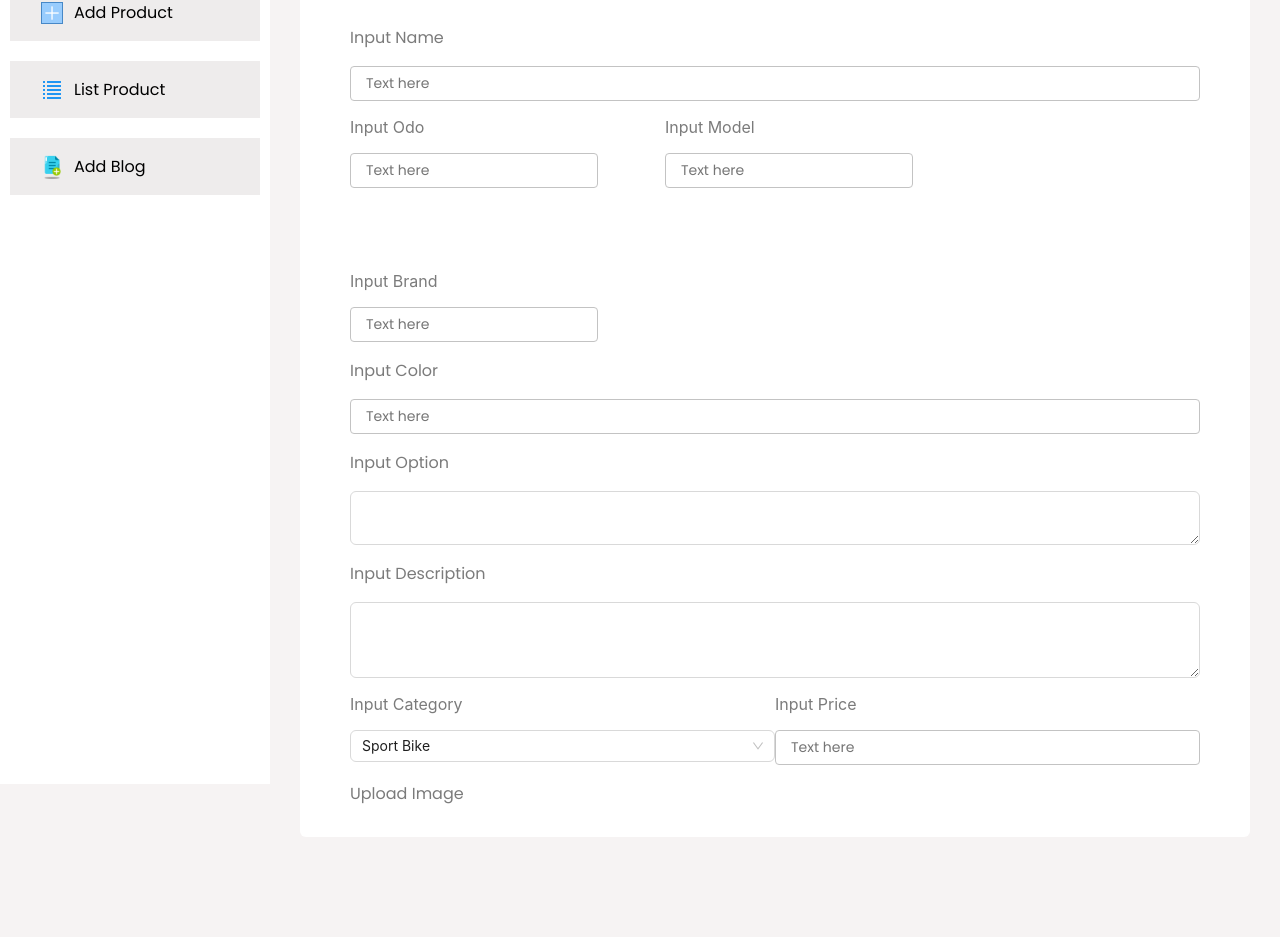
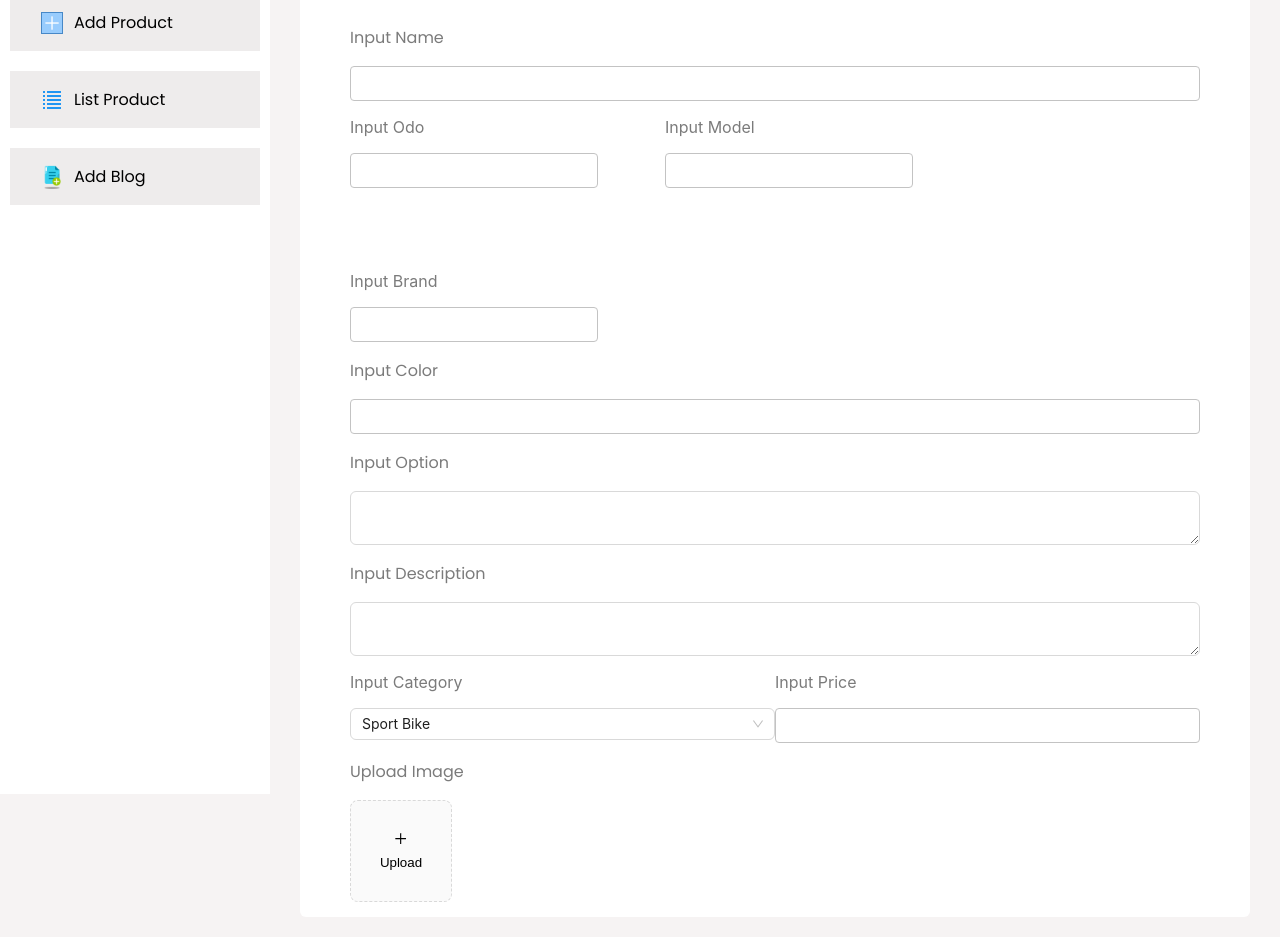
Before and after one commit to SEHuuToan/Ecommerce-AdminPanel, a React (Vite) app: page /add-product in a window 1280 px wide. Shown: the part 115-1052 px from the top of the page. Before the commit the page ends 972 px from the top, so only its background shows below. Built offline with nearby package versions, Linux system fonts and the light colour scheme.

Commit message:
update upload images

```diff
--- a/src/components/Sidebar/Sidebar.css
+++ b/src/components/Sidebar/Sidebar.css
@@ -1,7 +1,7 @@
 .sidebar {
     display: flex;
     flex-direction: column;
-    padding: 10px 10px 0px;
+    padding: 20px 10px 0px;
     gap: 20px;
     width: 100%;
     max-width: 250px;
--- a/src/components/add_product/AddProduct.tsx
+++ b/src/components/add_product/AddProduct.tsx
@@ -1,42 +1,73 @@
-import React from "react";
+import React, { useState } from "react";
 import "./AddProduct.css";
-import { Select, Input, Col, Row } from "antd";
+import { Select, Input, Col, Row, Image, Upload } from "antd";
+import { PlusOutlined } from "@ant-design/icons";
+import type { GetProp, UploadFile, UploadProps } from "antd";
 
+type FileType = Parameters<GetProp<UploadProps, "beforeUpload">>[0];
+const getBase64 = (file: FileType): Promise<string> =>
+  new Promise((resolve, reject) => {
+    const reader = new FileReader();
+    reader.readAsDataURL(file);
+    reader.onload = () => resolve(reader.result as string);
+    reader.onerror = (error) => reject(error);
+  });
 const changeSelectCategory = (value: string) => {
   console.log(`selected ${value}`);
 };
 const { TextArea } = Input;
 const AddProduct: React.FC = () => {
+  const [previewOpen, setPreviewOpen] = useState(false);
+  const [previewImage, setPreviewImage] = useState("");
+  const [fileList, setFileList] = useState<UploadFile[]>([])
+  const handlePreview = async (file: UploadFile) => {
+    if (!file.url && !file.preview) {
+      file.preview = await getBase64(file.originFileObj as FileType);
+    }
+
+    setPreviewImage(file.url || (file.preview as string));
+    setPreviewOpen(true);
+  };
+  const handleChange: UploadProps["onChange"] = ({ fileList: newFileList }) =>
+    setFileList(newFileList);
+
+  const uploadButton = (
+    <button style={{ border: 0, background: "none" }} type="button">
+      <PlusOutlined />
+      <div style={{ marginTop: 8 }}>Upload</div>
+    </button>
+  );
+
   return (
     <div className="add-product">
       <div className="addproduct-itemfield">
         <p>Input Name</p>
-        <input type="text" name="name" placeholder="Text here" />
+        <input type="text" name="name" />
       </div>
       <Row className="row-setup">
         <Col span={7}>
           <div className="addproduct-itemfield">
             <p>Input Odo</p>
-            <input type="text" name="name" placeholder="Text here" />
+            <input type="text" name="name" />
           </div>
         </Col>
         <Col span={7}>
           <div className="addproduct-itemfield">
             <p>Input Model</p>
-            <input type="text" name="name" placeholder="Text here" />
+            <input type="text" name="name" />
           </div>
         </Col>
         <Col span={7}>
           <div className="addproduct-itemfield">
             <p>Input Brand</p>
-            <input type="text" name="name" placeholder="Text here" />
+            <input type="text" name="name" />
           </div>
         </Col>
       </Row>
 
       <div className="addproduct-itemfield">
         <p>Input Color</p>
-        <input type="text" name="name" placeholder="Text here" />
+        <input type="text" name="name" />
       </div>
 
       <div className="addproduct-itemfield">
@@ -45,7 +76,7 @@ const AddProduct: React.FC = () => {
       </div>
       <div className="addproduct-itemfield">
         <p>Input Description</p>
-        <TextArea rows={3} />
+        <TextArea rows={2} />
       </div>
       <Row>
         <Col span={12}>
@@ -54,7 +85,7 @@ const AddProduct: React.FC = () => {
             <Select
               className="add-product-selector"
               defaultValue="sport-bike"
-              style={{ width: '100%' }}
+              style={{ width: "100%" }}
               onChange={changeSelectCategory}
               options={[
                 { value: "sport-bike", label: "Sport Bike" },
@@ -68,13 +99,39 @@ const AddProduct: React.FC = () => {
         <Col span={12}>
           <div className="addproduct-itemfield">
             <p>Input Price</p>
-            <input type="text" name="name" placeholder="Text here" />
+            <input type="text" name="name" />
           </div>
         </Col>
       </Row>
       {/* Logic upload image o day */}
       <div className="addproduct-itemfield">
         <p>Upload Image</p>
+        <Upload
+          action="http://localhost:4000/upload"
+          multiple
+          listType="picture-card"
+          fileList={fileList}
+          onPreview={handlePreview}
+          onChange={handleChange}
+          accept=".png,.jpg,.jpeg"
+          beforeUpload={(file) => {
+            console.log({file});
+            return file;
+          }}
+        >
+          {fileList.length >= 12 ? null : uploadButton}
+        </Upload>
+        {previewImage && (
+          <Image
+            wrapperStyle={{ display: "none" }}
+            preview={{
+              visible: previewOpen,
+              onVisibleChange: (visible) => setPreviewOpen(visible),
+              afterOpenChange: (visible) => !visible && setPreviewImage(""),
+            }}
+            src={previewImage}
+          />
+        )}
       </div>
     </div>
   );
--- a/src/pages/admin/Admin.tsx
+++ b/src/pages/admin/Admin.tsx
@@ -1,7 +1,7 @@
 import React from 'react';
 import './Admin.css';
 import { Routes, Route } from 'react-router-dom';
-import Sidebar from '../../components/Sidebar/Sidebar';
+import Sidebar from '../../components/sidebar/Sidebar';
 import AddProduct from '../../components/add_product/AddProduct';
 import AddBlog from '../../components/add_blog/AddBlog';
 import ListProduct from '../../components/list_product/ListProduct';
```
